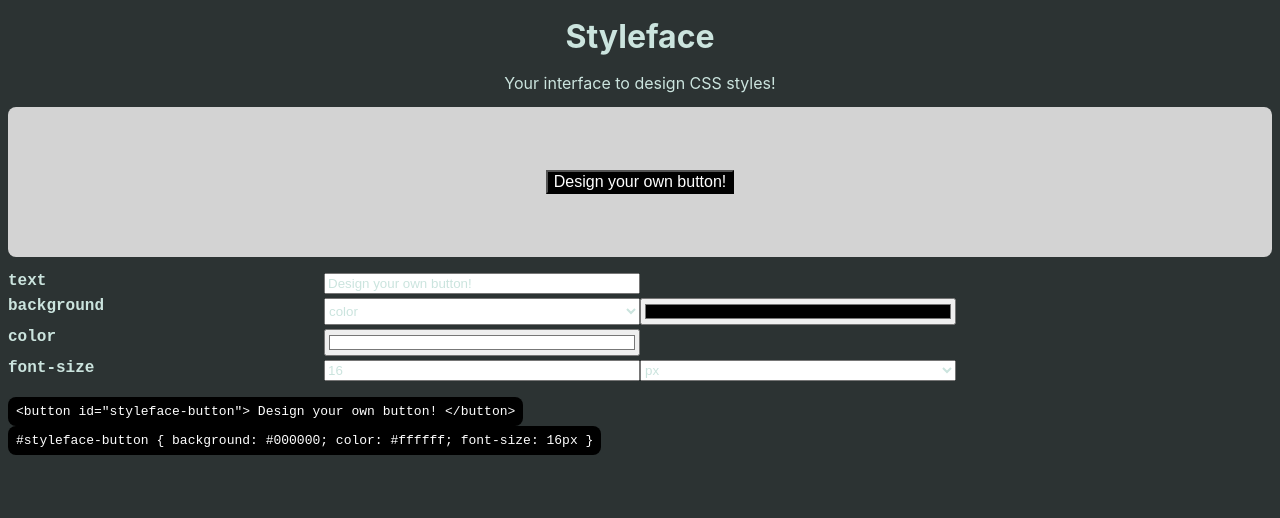
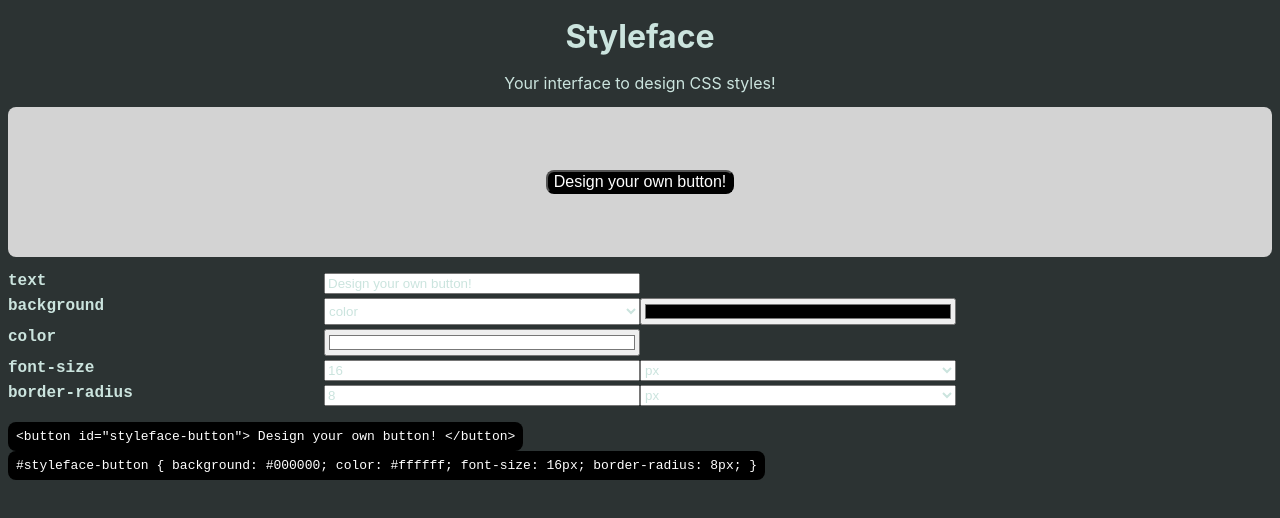
Before and after one commit to Mustaphy/Ornatus, a React (Vite) app: page /Styleface/button in a window 1280 px wide. Shown: the top 518 px of the page. Built offline with nearby package versions, Linux system fonts and the light colour scheme.

Commit message:
Border radius of button can now be changed

```diff
--- a/src/pages/ButtonDesigner/ButtonDesigner.tsx
+++ b/src/pages/ButtonDesigner/ButtonDesigner.tsx
@@ -3,14 +3,20 @@ import './ButtonDesigner.css'
 
 function ButtonDesigner() {
   const [text, setText] = useState('Design your own button!');
-  const [backgroundType, setBackgroundType] = useState('color');
   const [background, setBackground] = useState({
+    selected: 'color',
     color: { color: '#000000' },
     linearGradient: { colors: ['#000000', '#ffffff'] }
   });
   const [color, setColor] = useState('#ffffff');
-  const [fontSizeUnit, setFontSizeUnit] = useState('px');
-  const [fontSize, setFontSize] = useState(16);
+  const [fontSize, setFontSize] = useState({
+    value: 16,
+    unit: 'px'
+  });
+  const [borderRadius, setBorderRadius] = useState({
+    value: 8,
+    unit: 'px'
+  });
 
   const handleLinearGradientBackgroundChanged = (event: ChangeEvent<HTMLInputElement>, index: number): void => {
     const colors = background.linearGradient.colors;
@@ -19,7 +25,7 @@ function ButtonDesigner() {
   }
 
   const getBackground = (): string => {
-    switch (backgroundType) {
+    switch (background.selected) {
       case 'color':
         return background.color.color;
       case 'linear-gradient':
@@ -42,7 +48,8 @@ function ButtonDesigner() {
       #styleface-button {
         background: ${getBackground()};
         color: ${color};
-        font-size: ${fontSize + fontSizeUnit}
+        font-size: ${fontSize.value + fontSize.unit};
+        border-radius: ${borderRadius.value + borderRadius.unit};
       }
     `;
   }
@@ -55,7 +62,8 @@ function ButtonDesigner() {
             {
               background: getBackground(),
               color: color,
-              fontSize: `${fontSize + fontSizeUnit}`
+              fontSize: `${fontSize.value + fontSize.unit}`,
+              borderRadius: `${borderRadius.value + borderRadius.unit}`
             }
           }
         >
@@ -64,24 +72,24 @@ function ButtonDesigner() {
       </div>
 
       <div id="button-options">
-        <div id="text">
+        <div id="text-container">
           <label htmlFor="text" className="option-name">text</label>
           <input id="text" type="text" defaultValue={text} onChange={(event) => setText(event.target.value)}></input>
         </div>
 
-        <div id="background">
+        <div id="background-container">
           <label htmlFor="background-type" className="option-name">background</label>
-          <select id="background-type" value={backgroundType} onChange={(event) => setBackgroundType(event.target.value)}>
+          <select id="background-type" value={background.selected} onChange={(event) => setBackground({ ...background, selected: event.target.value })}>
             <option>color</option>
             <option>linear-gradient</option>
           </select>
 
           {
-            backgroundType == 'color' &&
+            background.selected == 'color' &&
               <input type="color" value={background.color.color} onChange={(event) => setBackground({ ...background, color: { color: event.target.value } })} />
           }
           {
-            backgroundType == 'linear-gradient' &&
+            background.selected == 'linear-gradient' &&
               <>
                 <input type="color" value={background.linearGradient.colors[0]} onChange={(event) => handleLinearGradientBackgroundChanged(event, 0)} />
                 <input type="color" value={background.linearGradient.colors[1]} onChange={(event) => handleLinearGradientBackgroundChanged(event, 1)} />
@@ -89,15 +97,15 @@ function ButtonDesigner() {
           }
         </div>
 
-        <div id="color">
+        <div id="color-container">
           <label htmlFor="color" className="option-name">color</label>
           <input id="color" type="color" defaultValue={color} onChange={(event) => setColor(event.target.value)}></input>
         </div>
 
-        <div id="font-size">
+        <div id="font-size-container">
           <label htmlFor="font-size" className="option-name">font-size</label>
-          <input id="font-size" type="number" defaultValue={fontSize} onChange={(event) => setFontSize(Number(event.target.value))}></input>
-          <select id="font-size-unit" value={fontSizeUnit} onChange={(event) => setFontSizeUnit(event.target.value)}>
+          <input id="font-size" type="number" defaultValue={fontSize.value} onChange={(event) => setFontSize({ ...fontSize, value: Number(event.target.value) })}></input>
+          <select id="font-size-unit" value={fontSize.unit} onChange={(event) => setFontSize({ ...fontSize, unit: event.target.value })}>
             <option>px</option>
             <option>cm</option>
             <option>mm</option>
@@ -106,7 +114,20 @@ function ButtonDesigner() {
             <option>pc</option>
             <option>pt</option>
           </select>
+        </div>
 
+        <div id="border-radius-container">
+          <label htmlFor="border-radius" className="option-name">border-radius</label>
+          <input id="border-radius" type="number" defaultValue={borderRadius.value} onChange={(event) => setBorderRadius({ ...borderRadius, value: Number(event.target.value) })}></input>
+          <select id="border-radius-unit" value={borderRadius.unit} onChange={(event) => setBorderRadius({ ...borderRadius, unit: event.target.value })}>
+            <option>px</option>
+            <option>cm</option>
+            <option>mm</option>
+            <option>Q</option>
+            <option>in</option>
+            <option>pc</option>
+            <option>pt</option>
+          </select>
         </div>
       </div>
 
```
Also changed, not shown: src/pages/ButtonDesigner/button-designer-types.ts (+11 -0 lines).
